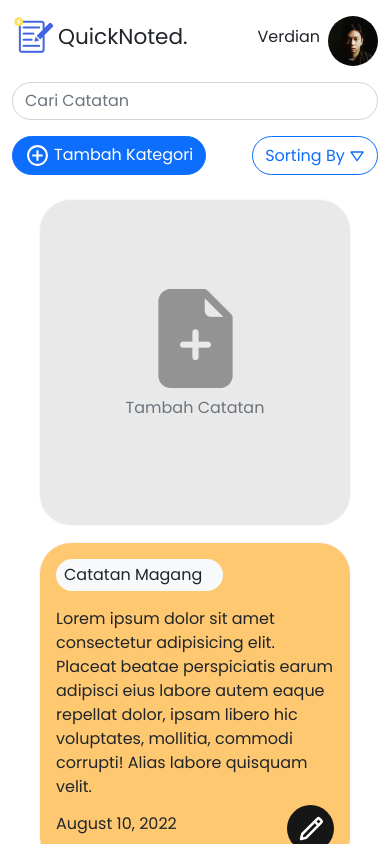
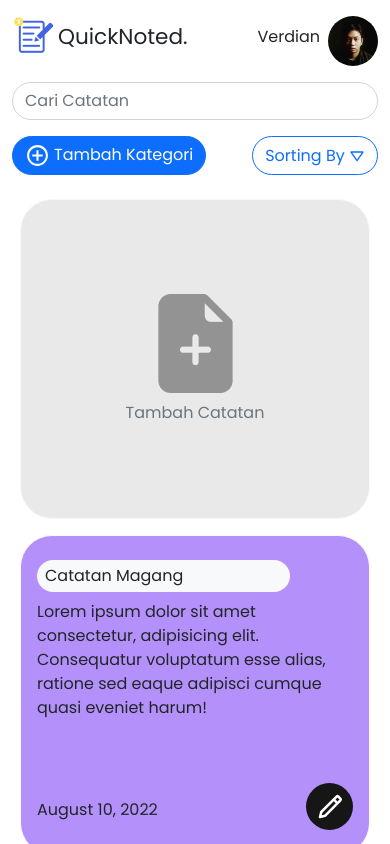
Before and after one commit to ivannoard/SEAL-NotesApp, a React (Create React App) app: page / in a window 390 px wide. Both pictures are taken after typing "name@example.com", "Sample123" into the empty fields and a click on the button "Login". Shown: the top 844 px of the page. Built offline with nearby package versions, Linux system fonts and the light colour scheme.

Commit message:
feat: modal, color random, responsive

```diff
--- a/src/app.css
+++ b/src/app.css
@@ -0,0 +1,3 @@
+p {
+  margin-bottom: 0;
+}
--- a/src/components/dashboard/card/AddCard.jsx
+++ b/src/components/dashboard/card/AddCard.jsx
@@ -8,6 +8,8 @@ const AddCard = () => {
     judul: '',
     isi: ''
   })
+  const id = false
+
   const handleChange = (e) => {
     const name = e.target.getAttribute('name')
     setFields({
@@ -19,22 +21,24 @@ const AddCard = () => {
     e.preventDefault()
     console.log(fields)
   }
-  console.log(fields)
   return (
     <>
-      <div className="card rounded-5 border-light" style={{ width: '312px', height: '327px', backgroundColor: '#E9E9E9', cursor: 'pointer' }} data-bs-toggle="modal" data-bs-target="#exampleModal">
+      <div className="card card-add rounded-5 border-light" data-bs-toggle="modal" data-bs-target="#modaladd">
         <div className="d-flex flex-column justify-content-center align-items-center h-100 w-100">
           <img src={filePlus} alt="" />
           <p className='text-secondary mt-2'>Tambah Catatan</p>
         </div>
       </div>
 
-      <div className="modal fade" id="exampleModal" tabIndex="-1" aria-labelledby="exampleModalLabel" aria-hidden="true">
-        <div className="modal-dialog">
+      {/* modal */}
+      <div className="modal fade" id="modaladd" tabIndex="-1" aria-labelledby="exampleModalLabel" aria-hidden="true">
+        <div className="modal-dialog modal-dialog-centered modal-xl">
           <div className="modal-content">
             <div className="modal-header">
               <h5 className="modal-title" id="exampleModalLabel">Tambah Catatan</h5>
-              <button type="button" className="btn-close rounded-circle text-white" data-bs-dismiss="modal" aria-label="Close"></button>
+              <div className='bg-danger rounded-circle position-relative' style={{ width: '25px', height: '25px' }}>
+                <button type="button" className="btn-close btn-close-white" data-bs-dismiss="modal" aria-label="Close"></button>
+              </div>
             </div>
             <div className="modal-body">
               <form>
@@ -48,8 +52,12 @@ const AddCard = () => {
                 </div>
               </form>
             </div>
-            <div className="modal-footer">
-              <button type="submit" className="btn btn-primary rounded-pill" onClick={handleAdd}>Tambah</button>
+            <div className={`modal-footer d-flex ${id ? 'justify-content-between' : ''} align-items-center`}>
+              {id && <p>August 10, 2022</p>}
+              <div className="buttons d-flex gap-2">
+                {id && <button type="submit" className="btn btn-outline-danger rounded-pill" onClick={handleAdd}>Hapus</button>}
+                <button type="submit" className="btn btn-primary rounded-pill ms-auto" onClick={handleAdd}>Tambah</button>
+              </div>
             </div>
           </div>
         </div>
--- a/src/components/dashboard/card/NoteCard.jsx
+++ b/src/components/dashboard/card/NoteCard.jsx
@@ -1,16 +1,23 @@
 import React from 'react'
 import { BiPencil } from "react-icons/bi";
+import './notecard.css'
+
 const NoteCard = () => {
+
+  const bgColor = ['#FEC871', '#FD9B71', '#E4ED8F', '#B491FA', '#E3ED90', '#00D3FD']
+  const colorIndex = Math.floor(Math.random() * bgColor.length)
+  // console.log(bgColor[colorIndex])
+
   return (
-    <div className="card rounded-5 border-light overflow-auto" style={{ width: '312px', height: '327px', backgroundColor: '#FEC871' }}>
+    <div className="card card-note rounded-5 border-light overflow-auto" style={{ backgroundColor: bgColor[colorIndex] }}>
       <div className="card-body">
-        <div className="d-flex flex-column h-100 justify-content-between">
+        <div className="d-flex flex-column h-100 justify-content-between py-2">
           <div className="top">
-            <p className="rounded-pill bg-light px-2 py-1" style={{ width: '60%' }}>Catatan Magang</p>
-            <p className="card-text">Lorem ipsum dolor sit amet consectetur adipisicing elit. Placeat beatae perspiciatis earum adipisci eius labore autem eaque repellat dolor, ipsam libero hic voluptates, mollitia, commodi corrupti! Alias labore quisquam velit.</p>
+            <p className="rounded-pill note-title bg-light px-2 py-1 mb-2">Catatan Magang</p>
+            <p className="card-text fs-6">Lorem ipsum dolor sit amet consectetur, adipisicing elit. Consequatur voluptatum esse alias, ratione sed eaque adipisci cumque quasi eveniet harum!</p>
           </div>
           <div className="bottom d-flex justify-content-between align-items-center">
-            <p className='align-self-end'>August 10, 2022</p>
+            <p className='align-self-end pb-2'>August 10, 2022</p>
             <div style={{ background: '#161616', width: '47px', height: '47px' }} className='rounded-circle text-center d-flex justify-content-center align-items-center text-white'>
               <BiPencil size={30} />
             </div>
--- a/src/components/dashboard/card/addcard.css
+++ b/src/components/dashboard/card/addcard.css
@@ -1,3 +1,28 @@
+.card-add {
+  width: 312px;
+  height: 20rem;
+  background-color: #E9E9E9;
+  cursor: pointer;
+  margin: 0;
+}
+
+.btn-close {
+  font-size: 13px;
+  opacity: 1;
+  position: absolute;
+  top: 6px;
+  right: 6px;
+  left: 0;
+  bottom: 0;
+  margin: auto;
+}
+
+.modal-header,
+.modal-footer {
+  border: none;
+}
+
+
 textarea {
   width: 100%;
   height: 180px;
@@ -9,3 +34,21 @@ textarea {
   font-size: 16px;
   resize: none;
 }
+
+@media screen and (max-width: 1399px) {
+  .card-add {
+    margin: auto;
+  }
+}
+
+@media screen and (max-width: 768px) {
+  .card-add {
+    width: 250px;
+  }
+}
+
+@media screen and (max-width: 576px) {
+  .card-add {
+    width: 350px;
+  }
+}
--- /dev/null
+++ b/src/components/dashboard/card/notecard.css
@@ -0,0 +1,31 @@
+.card-note {
+  width: 312px;
+  height: 20rem;
+  margin: 0;
+}
+
+.note-title {
+  width: 60%;
+}
+
+@media screen and (max-width: 1399px) {
+  .card-note {
+    margin: auto;
+  }
+}
+
+@media screen and (max-width: 768px) {
+  .card-note {
+    width: 250px;
+  }
+
+  .note-title {
+    width: 80%;
+  }
+}
+
+@media screen and (max-width: 576px) {
+  .card-note {
+    width: 350px;
+  }
+}
--- a/src/components/dashboard/modal/modal.css
+++ /dev/null
@@ -1,11 +0,0 @@
-textarea {
-  width: 100%;
-  height: 180px;
-  padding: 12px 20px;
-  box-sizing: border-box;
-  border: 2px solid #ccc;
-  border-radius: 4px;
-  background-color: #f8f8f8;
-  font-size: 16px;
-  resize: none;
-}
--- a/src/components/dashboard/utilsButton/UtilsButton.jsx
+++ b/src/components/dashboard/utilsButton/UtilsButton.jsx
@@ -1,11 +1,75 @@
-import React from 'react'
+import React, { useState } from 'react'
 import { BiDownArrow, BiPlusCircle } from "react-icons/bi";
+
 const UtilsButton = () => {
+  const [fields, setFields] = useState({
+    judul: '',
+    isi: ''
+  })
+  const id = false
+
+  const handleChange = (e) => {
+    const name = e.target.getAttribute('name')
+    setFields({
+      ...fields,
+      [name]: e.target.value
+    })
+  }
+  const handleAdd = (e) => {
+    e.preventDefault()
+    console.log(fields)
+  }
+
   return (
-    <div className="d-flex gap-2 sm-mt-3 justify-content-between mt-3 mt-md-0">
-      <button type="button" className="btn btn-primary rounded-pill ms-md-auto ms-sm-0"><span className='me-1'><BiPlusCircle size={25} /></span>Tambah Kategori</button>
-      <button type="button" className="btn btn-outline-primary rounded-pill">Sorting By <span><BiDownArrow /></span></button>
-    </div>
+    <>
+      <div className="d-flex gap-2 sm-mt-3 justify-content-between mt-3 mt-md-0">
+        <button type="button" className="btn btn-primary rounded-pill ms-md-auto ms-sm-0" data-bs-toggle="modal" data-bs-target="#modalkategori"><span className='me-1'><BiPlusCircle size={25} /></span>Tambah Kategori</button>
+        <button type="button" className="btn btn-outline-primary rounded-pill">Sorting By <span><BiDownArrow /></span></button>
+      </div>
+
+      <div className="modal fade" id="modalkategori" tabIndex="-1" aria-labelledby="exampleModalLabel" aria-hidden="true">
+        <div className="modal-dialog modal-dialog-centered modal-xl">
+          <div className="modal-content">
+            <div className="modal-header">
+              <h5 className="modal-title" id="exampleModalLabel">Tambah Kategori</h5>
+              <div className='bg-danger rounded-circle position-relative' style={{ width: '25px', height: '25px' }}>
+                <button type="button" className="btn-close btn-close-white" data-bs-dismiss="modal" aria-label="Close"></button>
+              </div>
+            </div>
+            <div className="modal-body">
+              <div className="mb-3 px-md-3 px-sm-0">
+                <label htmlFor="kategori" className="form-label text-primary">Nama Kategori</label>
+                <input type="text" onChange={handleChange} className="form-control" name='kategori' id="kategori" aria-describedby="emailHelp" />
+              </div>
+              <div className="list-category px-md-3 px-sm-0">
+                <p className='text-primary mb-2'>Daftar Kategori</p>
+                <ul className="list-group">
+                  <li className="list-group-item d-flex justify-content-between align-items-center">
+                    <p>Kategori 1</p>
+                    <p className="text-danger" style={{ cursor: 'pointer' }}>Hapus</p>
+                  </li>
+                  <li className="list-group-item d-flex justify-content-between align-items-center">
+                    <p>Kategori 2</p>
+                    <p className="text-danger" style={{ cursor: 'pointer' }}>Hapus</p>
+                  </li>
+                  <li className="list-group-item d-flex justify-content-between align-items-center">
+                    <p>Kategori 3</p>
+                    <p className="text-danger" style={{ cursor: 'pointer' }}>Hapus</p>
+                  </li>
+                </ul>
+              </div>
+            </div>
+            <div className={`modal-footer d-flex ${id ? 'justify-content-between' : ''} align-items-center`}>
+              {id && <p>August 10, 2022</p>}
+              <div className="buttons d-flex gap-2">
+                {id && <button type="submit" className="btn btn-outline-danger rounded-pill" onClick={handleAdd}>Hapus</button>}
+                <button type="submit" className="btn btn-primary rounded-pill ms-auto" onClick={handleAdd}>Tambah</button>
+              </div>
+            </div>
+          </div>
+        </div>
+      </div>
+    </>
   )
 }
 
--- a/src/pages/Dashboard/Dashboard.jsx
+++ b/src/pages/Dashboard/Dashboard.jsx
@@ -3,12 +3,8 @@ import { Navigate } from "react-router-dom"
 import Input from "../../components/dashboard/input/Input"
 import UtilsButton from "../../components/dashboard/utilsButton/UtilsButton"
 import Navbar from "../../components/navbar/Navbar"
-
-
 import AddCard from "../../components/dashboard/card/AddCard"
 import NoteCard from "../../components/dashboard/card/NoteCard"
-import { useState } from "react"
-import Modal from "../../components/dashboard/modal/Modal"
 
 const Dashboard = () => {
   const user = useSelector(state => state.user.user)
@@ -18,7 +14,7 @@ const Dashboard = () => {
       {user ? (
         <div className="Dashboard" style={{ minHeight: '100vh' }}>
           <Navbar />
-          <div className="container">
+          <div className="container mt-md-5 ">
             {/* Code Here */}
             {/* top */}
             <div className="row">
@@ -32,14 +28,9 @@ const Dashboard = () => {
             {/* bottom */}
             <div className="d-flex flex-wrap mt-4 gap-3 justify-content-center justify-content-md-start">
               <AddCard />
-              <NoteCard />
-              <NoteCard />
-              <NoteCard />
-              <NoteCard />
-              <NoteCard />
-              <NoteCard />
-              <NoteCard />
-              <NoteCard />
+              {new Array(1, 2, 3, 4, 5, 6, 7, 8, 9, 5, 6, 7, 8, 9).map(item => (
+                <NoteCard />
+              ))}
             </div>
           </div>
         </div>
```
Also changed, not shown: src/components/dashboard/modal/Modal.jsx (deleted, +0 -33 lines), src/components/navbar/Navbar.jsx (+5 -4 lines).
